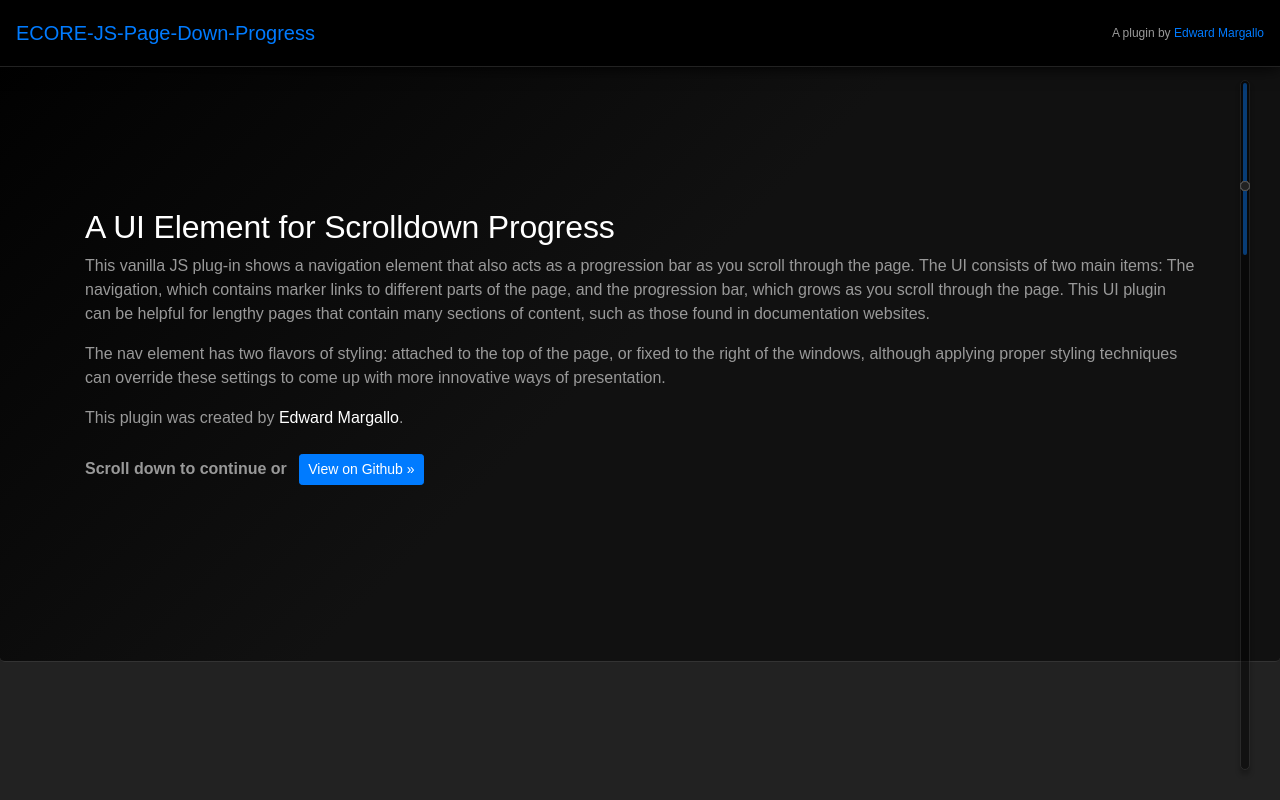
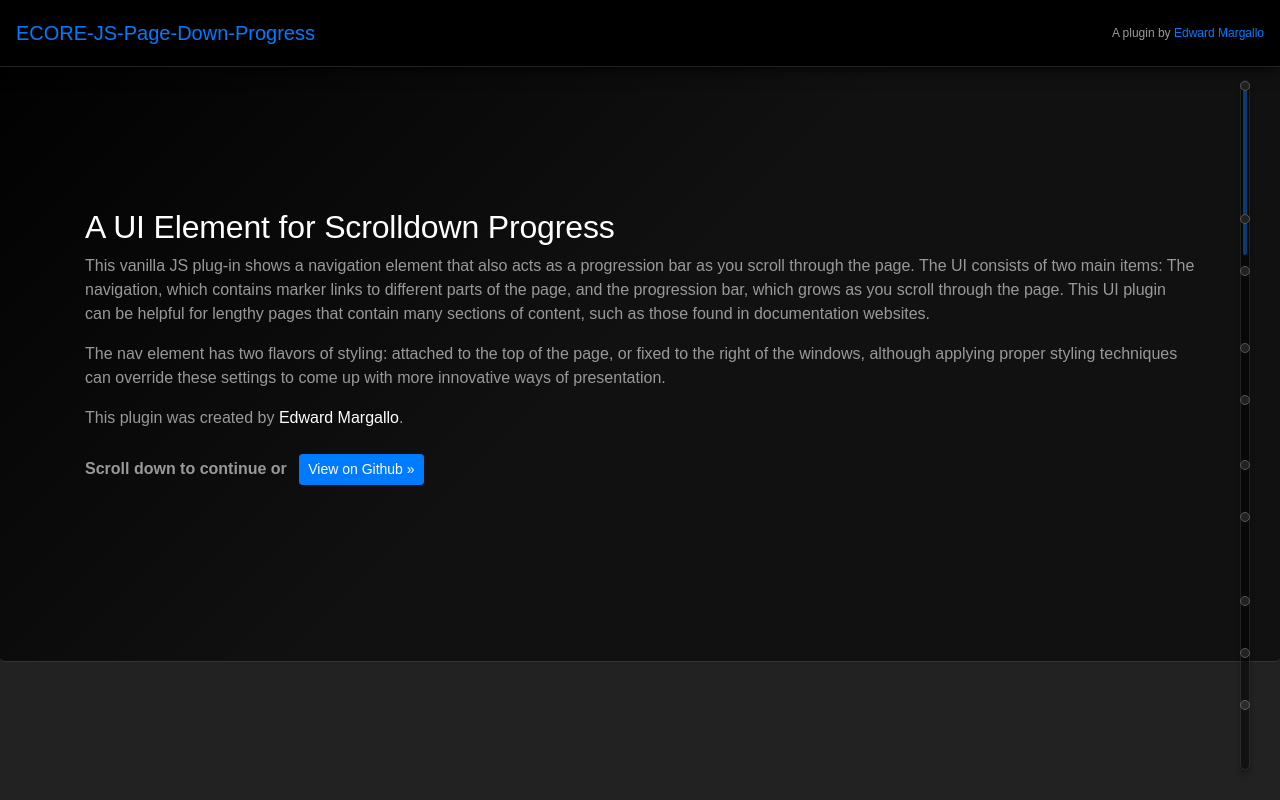
Before and after one commit to edwardm/ECORE-JS-Page-Down-Progress, a website: page src/copy/index.html in a window 1280 px wide. Shown: the top 800 px of the page. Drawn offline with nearby package versions, Linux system fonts and the light colour scheme; files that its build step writes are made by us from their sources.

Commit message:
JS navigation anchor positioning
JS navigation anchor positioning applied through a for loop via the section array indexing. Styling css top positioning calculated from section position divided by main total window height with moved decimal.

```diff
--- a/src/js/ecore-page-down-progress.js
+++ b/src/js/ecore-page-down-progress.js
@@ -1,9 +1,11 @@
 /* jshint esversion: 6 */
 
+let viewportWidth;
 let viewportHeight;
-let viewportWidth;
+let windowHeight;
 let ecoreProgressBarHeight;
 let ecoreSectionsCount;
+let ecoreSectionOffsetTop;
 let ecoreSectionClass = ".ecore-section";
 let ecoreTitleClass = ".ecore-title";
 let ecoreProgressClass = ".ecore-progress";
@@ -15,6 +17,7 @@ function ecoreDetections() {
         document.documentElement.clientHeight || 0,
         window.innerHeight || 0
     );
+    windowHeight = Math.max(document.documentElement.scrollHeight);
     viewportWidth = Math.max(
         document.documentElement.clientWidth || 0,
         window.innerWidth || 0
@@ -22,6 +25,8 @@ function ecoreDetections() {
     console.log(
         "viewportHeight: " +
             viewportHeight +
+            ", windowHeight: " +
+            windowHeight +
             ", viewportWidth: " +
             viewportWidth
     );
@@ -49,29 +54,50 @@ function ecoreDetections() {
     // nav anchor building
     const sectionArray = document.querySelectorAll(".ecore-section");
     for (const [i, el] of sectionArray.entries()) {
-        console.log(i, el);
+        // console.log(i, el);
 
         let navTarget = document.querySelector(ecoreProgressClass);
-        let navAnchor = navTarget.append(document.createElement("a"));
+        navTarget.append(document.createElement("a"));
+
+        ecoreSectionOffsetTop = el.offsetTop;
+        console.log(ecoreSectionOffsetTop);
+
+        document
+            .querySelectorAll(".ecore-progress > a:nth-child(" + [i + 1] + ")")
+            .forEach((ecoreProgressAnchor, index) => {
+                ecoreProgressAnchor.setAttribute(
+                    "data-ecore-section",
+                    "ecore-section-" + [i]
+                );
+                ecoreProgressAnchor.setAttribute(
+                    "aria-label",
+                    "ecore-section-" + [i]
+                );
+                ecoreProgressAnchor.innerHTML =
+                    "<span>ecore-section-" + [i] + "</span>";
+
+                ecoreProgressAnchor.style.top =
+                    ecoreSectionOffsetTop / windowHeight / Math.pow(10, -2) +
+                    "%"; // Math.pow to move the decimal point
+            });
     }
 
     // nav anchor attribute setting
-    document
-        .querySelectorAll(ecoreProgressClass + " > a")
-        .forEach((ecoreProgressAnchor, index) => {
-            // ecoreSection.classList.add("ecore-section-" + index);
-            ecoreProgressAnchor.setAttribute(
-                "data-ecore-section",
-                "ecore-section-" + index
-            );
-            ecoreProgressAnchor.setAttribute(
-                "aria-label",
-                "ecore-section-" + index
-            );
-            ecoreProgressAnchor.innerHTML =
-                "<span>ecore-section-" + index + "</span>"; // TO-DO dynamically fill this value from title
-            ecoreProgressAnchor.style.top = "100px"; // TO-DO dynamically fill this value
-        });
+    // document
+    //     .querySelectorAll(ecoreProgressClass + " > a")
+    //     .forEach((ecoreProgressAnchor, index) => {
+    //         ecoreProgressAnchor.setAttribute(
+    //             "data-ecore-section",
+    //             "ecore-section-" + index
+    //         );
+    //         ecoreProgressAnchor.setAttribute(
+    //             "aria-label",
+    //             "ecore-section-" + index
+    //         );
+    //         ecoreProgressAnchor.innerHTML =
+    //             "<span>ecore-section-" + index + "</span>"; // TO-DO dynamically fill this value from title
+    //         ecoreProgressAnchor.style.top = ecoreSectionOffsetTop; // TO-DO dynamically fill this value
+    //     });
 }
 ecoreDetections();
 
--- a/src/sass/components/_style.scss
+++ b/src/sass/components/_style.scss
@@ -117,7 +117,7 @@ hr {
 
     > a {
         position: absolute;
-        top: 24.5%;
+        top: 0;
         left: -1px;
         display: block;
         overflow: visible;
```
Also changed, not shown: dist/css/main.css, dist/css/main.min.css, dist/js/ecore-page-down-progress.js, dist/js/ecore-page-down-progress.min.js.
